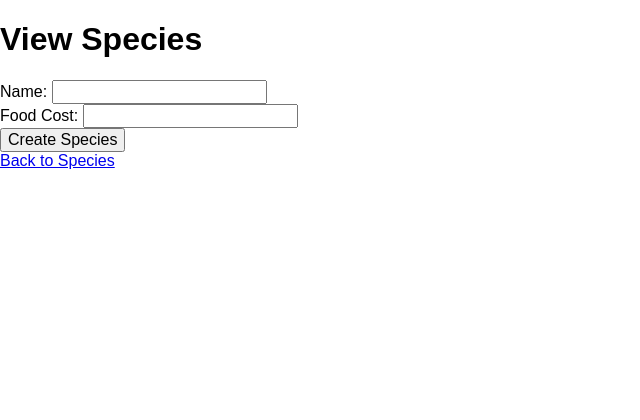
After one commit to sid995/turtlebackzoo, a Django app: page /species/create_species in a window 1280 px wide. The commit adds this page. Shown: the top 420 px of the page, without its empty margins (0-640 px from the left). Run offline with Django 5.2, Linux system fonts and the light colour scheme.

Commit message:
species completed

```diff
--- a/website/templates/zoo/animal/update_animal.html
+++ b/website/templates/zoo/animal/update_animal.html
@@ -3,7 +3,7 @@
 {% block content %}
     <h2>Update Animal</h2>
     <!-- Animal creation form -->
-    <form method="post" action="">
+    <form method="post" action="{% url 'update_animal' animal.ID %}">
         {% csrf_token %}
         <label for="status">Status:
             <input type="text" name="status" required value="{{ animal.Status }}">
--- /dev/null
+++ b/website/templates/zoo/species/create_species.html
@@ -0,0 +1,21 @@
+{% extends "base.html" %}
+{% block title %}Create Species{% endblock %}
+{% block content %}
+    <h1>View Species</h1>
+    <form method="post" action="/species/create_species">
+        {% csrf_token %}
+        <label for="name">Name:
+            <input type="text" name="name" required>
+        </label>
+        <br>
+
+        <label for="foodCost">Food Cost:
+            <input type="number" name="foodCost" required>
+        </label>
+        <br>
+
+        <button type="submit" name="createSpecies">Create Species</button>
+    </form>
+
+    <a href="/species/view_species">Back to Species</a>
+{% endblock %}
--- a/website/templates/zoo/species/view_species.html
+++ b/website/templates/zoo/species/view_species.html
@@ -2,7 +2,7 @@
 {% block title %}View Species{% endblock %}
 {% block content %}
     <h1>View Species</h1>
-    {#    <a href="/animals/create_animal">Create New Animal</a>#}
+    <a href="/species/create_species">Create New Specie</a>
     {% if species|length > 0 %}
         <table border="1">
             <thead>
@@ -23,7 +23,8 @@
                     <td>{% firstof sp.updated_date "N/A" %}</td>
                     <td>
                         <a href={% url "view_one_species" speciesID=sp.ID %}>View</a>
-                        {# | <a href={% url "update_specie" specieID=sp.ID %}>Update</a> | Delete#}
+                        | <a href={% url "update_species" species_id=sp.ID %}>Update</a>
+                        | <a href={% url "delete_species" speciesID=sp.ID %}>Delete</a>
                     </td>
                 </tr>
             {% endfor %}
--- a/website/urls.py
+++ b/website/urls.py
@@ -4,22 +4,31 @@ from . import views
 
 urlpatterns = [
     path('', views.home, name='home'),
+
     path('login', views.login, name='login'),
     path('logout', views.logout, name='logout'),
     path('register', views.register, name='signup'),
+
     path('dashboard', views.dashboard, name='dashboard'),
     path('asset_management', views.asset_management, name='asset_management'),
+
     path('users/view_users', views.view_users, name='view_users'),
     path('users/create_user', views.create_user, name='view_users'),
     path('users/edit_user/<str:username>', views.edit_user, name='edit_user'),
     path('users/delete_user/<str:username>', views.delete_user, name='delete_user'),
+
     path('animals/view_animals', views.view_animals, name='view_animals'),
     path('animals/view_animal/<int:animalID>', views.view_animal, name='view_animal'),
     path('animals/create_animal', views.create_animal, name='create_animal'),
     path('animals/update_animal/<int:animalID>', views.update_animal, name='update_animal'),
     path('animals/delete_animal/<int:animalID>', views.delete_animal, name='delete_animal'),
+
     path('species/view_species', views.view_species, name='view_species'),
-    path('species/view_one_species/<int:spID>', views.view_one_species, name='view_species'),
+    path('species/view_one_species/<int:speciesID>', views.view_one_species, name='view_one_species'),
+    path('species/create_species', views.create_species, name='create_species'),
+    path('species/update_species/<int:species_id>', views.update_species, name='update_species'),
+    path('species/delete_species/<int:speciesID>', views.delete_species, name='delete_species'),
+
     path('daily_zoo_activity', views.daily_zoo_activity, name='daily_zoo_activity'),
     path('management_reporting', views.management_reporting, name='management_reporting'),
     path('animal_section', views.animal_section, name='animal_section'),
--- a/website/views.py
+++ b/website/views.py
@@ -139,7 +139,7 @@ def create_animal(request):
             return False
         else:
             # Commit the changes if the query executed successfully
-            # connections['default'].commit()
+            connections['default'].commit()
             # redirect
             return redirect('/animals/view_animals')
 
@@ -176,10 +176,10 @@ def update_animal(request, animalID):
         newSpecies = request.POST.get('species')
         newBuilding = request.POST.get('building')
         newEnclosure = request.POST.get('enclosure')
-        newBirthyear = request.POST.get('birthYear')
+        newBirthYear = request.POST.get('birthYear')
         print(type(int(newBuilding)), type(newBuilding))
         animalUpdateQuery = "UPDATE animal SET Status = '{}', BirthYear='{}', SpeciesID = '{}', BuildingID = '{}', EnclosureID = '{}' WHERE ID = '{}'".format(
-            newStatus, newBirthyear, int(newSpecies), int(newBuilding), int(newEnclosure), animalID)
+            newStatus, newBirthYear, int(newSpecies), int(newBuilding), int(newEnclosure), animalID)
 
         try:
             with connections['default'].cursor() as cursor:
@@ -191,7 +191,7 @@ def update_animal(request, animalID):
             print(f"Error executing raw SQL query: {e}")
             return False
         else:
-            # connections['default'].commit()
+            connections['default'].commit()
             return redirect("/animals/view_animals")
 
     species_query = "SELECT * FROM species"
@@ -258,21 +258,93 @@ def view_species(request):
     cursor = connection.cursor()
     cursor.execute("SELECT * FROM species")
     result = dict_fetch_all(cursor)
-    return render(request,
-                  'zoo/species/view_species.html',
-                  {'species': result}
-                  )
+    return render(request, 'zoo/species/view_species.html', {'species': result})
 
 
 def view_one_species(request, speciesID):
     cursor = connection.cursor()
     cursor.execute("SELECT ID, Name, FoodCost, updated_date FROM species WHERE ID = '{}'".format(speciesID))
     result = dict_fetch_all(cursor)
+    print(result)
     if len(result) > 0:
         result = result[0]
         return render(request, 'zoo/species/view_one_species.html', {'species': result})
     else:
-        return redirect('species/view_species')
+        return redirect('/species/view_species')
+
+
+def create_species(request):
+    if request.method == 'POST':
+        name = request.POST['name']
+        foodCost = request.POST['foodCost']
+        create_species_query = "INSERT INTO species (Name, FoodCost, updated_date) VALUES ('{}', '{}', CURRENT_DATE)".format(
+            name, foodCost)
+        try:
+            with connections['default'].cursor() as cursor:
+                cursor.execute(create_species_query)
+        except IntegrityError as e:
+            # Handle integrity constraint violations or other database errors
+            print(f"Error executing raw SQL query: {e}")
+            return False
+        else:
+            # Commit the changes if the query executed successfully
+            connections['default'].commit()
+            # redirect
+            return redirect('/species/view_species')
+    return render(request, 'zoo/species/create_species.html')
+
+
+def update_species(request, species_id):
+    if request.method == 'POST':
+        name = request.POST['name']
+        foodCost = request.POST['foodCost']
+        update_species_query = "UPDATE species SET Name = '{}', FoodCost = '{}', updated_date = CURRENT_DATE WHERE ID = '{}'".format(name, foodCost, species_id)
+        cursor = connection.cursor()
+        try:
+            cursor.execute(update_species_query)
+        except IntegrityError as e:
+            print(f"Error executing raw SQL query: {e}")
+            return False
+        else:
+            connections['default'].commit()
+            return redirect('/species/view_species')
+
+    fetch_single_specie = "SELECT * FROM species WHERE ID = '{}'".format(species_id)
+
+    try:
+        with connections['default'].cursor() as cursor:
+            # execute query taking in username, password, role (default "User")
+            cursor.execute(fetch_single_specie)
+            species_fetch = dict_fetch_all(cursor)
+            if len(species_fetch) != 1:
+                return redirect("/species/view_species")
+
+    except IntegrityError as e:
+        # Handle integrity constraint violations or other database errors
+        print(f"Error executing raw SQL query: {e}")
+        return False
+    else:
+        connections['default'].commit()
+        return render(request, 'zoo/species/update_one_species.html', {
+            'species': species_fetch[0]
+        })
+
+
+def delete_species(request, speciesID):
+    delete_species_query = "DELETE FROM species WHERE ID = '{}'".format(speciesID)
+    try:
+        with connections['default'].cursor() as cursor:
+            # execute query taking in username, password, role (default "User")
+            cursor.execute(delete_species_query)
+    except IntegrityError as e:
+        # Handle integrity constraint violations or other database errors
+        print(f"Error executing raw SQL query: {e}")
+        return False
+    else:
+        # Commit the changes if the query executed successfully
+        connections['default'].commit()
+        # redirect
+        return redirect('/species/view_species')
 
 
 def asset_management(request):
```
Also changed, not shown: website/templates/zoo/species/update_one_species.html (+19 -9 lines), website/templates/zoo/species/view_one_species.html (+23 -3 lines).
